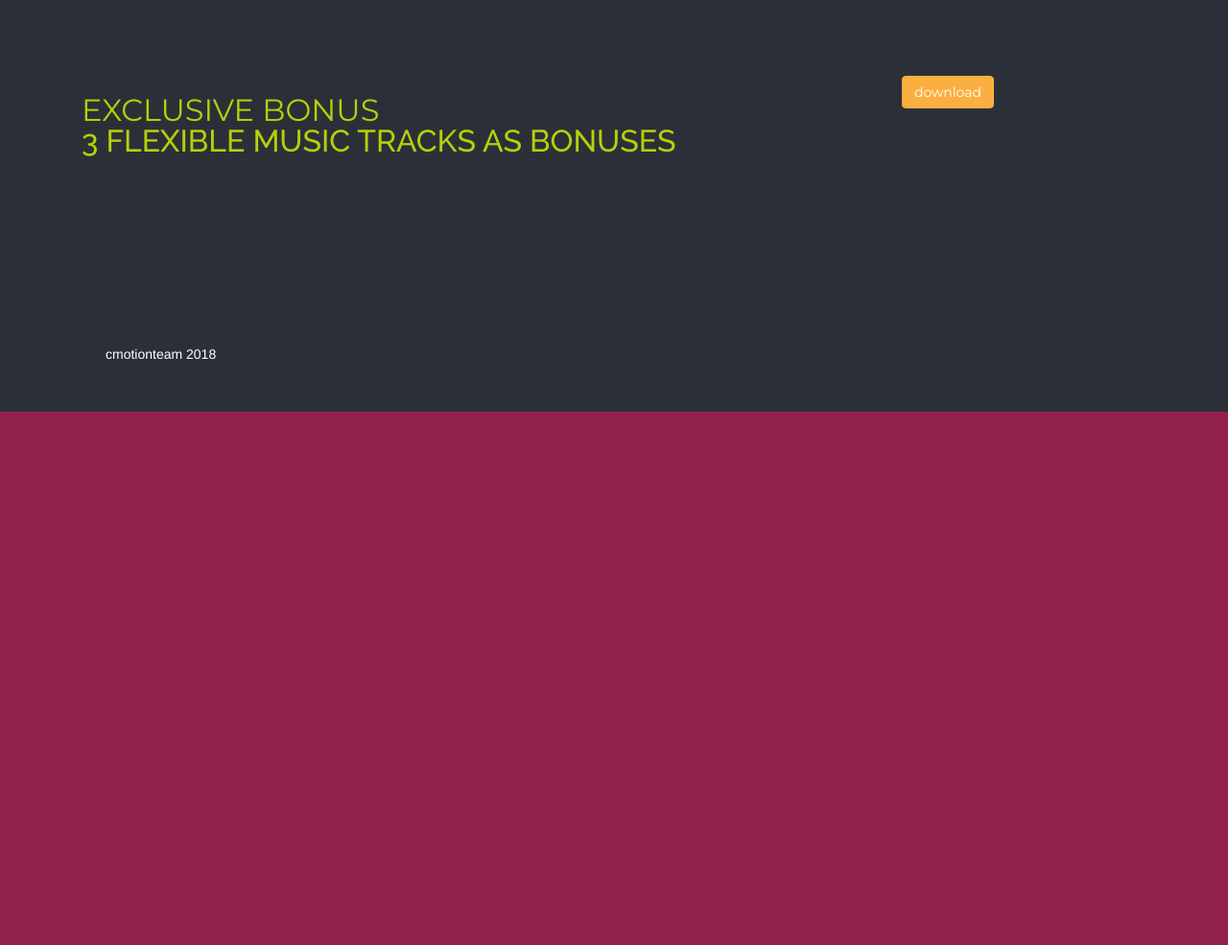
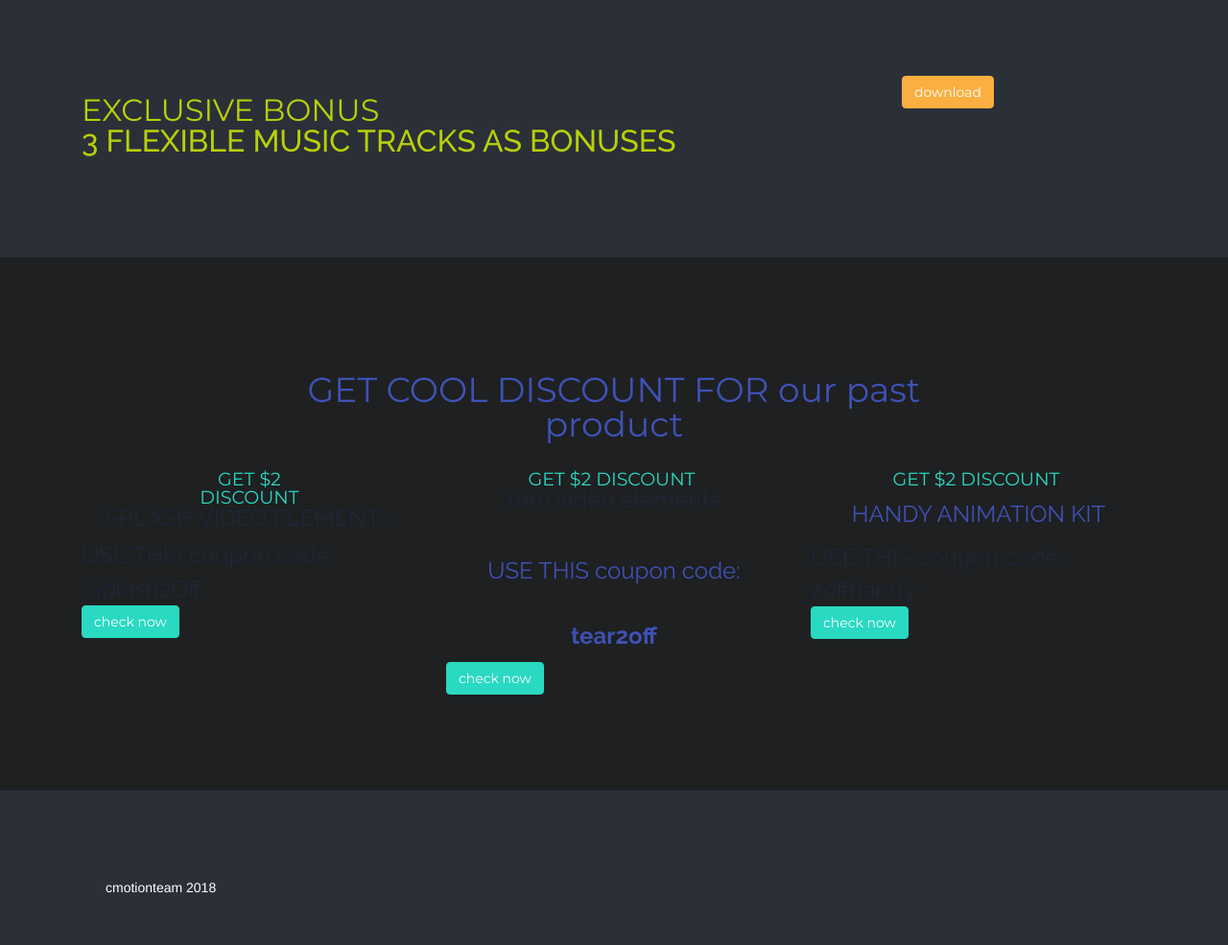
Before and after one commit to elbama12/https---github.com-elbama12-splashvideoassets, a PHP site: page /flowmotionkit/thqfl0w.html in a window 1280 px wide. Shown: the part 3616-4601 px from the top of the page at 96% size. Before the commit the page ends 4045 px from the top, so only its background shows below. Run offline with PHP 8.4, Linux system fonts and the light colour scheme.

Commit message:
Add files via upload

```diff
--- a/flowmotionkit/assets/mobirise/css/mbr-additional.css
+++ b/flowmotionkit/assets/mobirise/css/mbr-additional.css
@@ -1,5 +1,6 @@
+@import url(https://fonts.googleapis.com/css?family=Raleway:400,300,700);
 @import url(https://fonts.googleapis.com/css?family=Montserrat:400,700);
-@import url(https://fonts.googleapis.com/css?family=Raleway:400,300,700);
+
 
 
 .btn.btn-primary {
@@ -268,6 +269,28 @@ p {
 #header11-1p B {
   color: #e91e63;
 }
+#pricing-table1-2h H3 {
+  text-align: center;
+  font-size: 19px;
+  color: #2b3038;
+}
+#pricing-table1-2h P {
+  text-align: center;
+  font-size: 24px;
+}
+#pricing-table1-2h B {
+  font-size: 24px;
+}
+#pricing-table1-2h DIV {
+  color: #3f51b5;
+}
+#pricing-table1-2h SPAN {
+  text-align: center;
+  font-size: 24px;
+  color: #1d2739;
+  font-family: 'Raleway', sans-serif;
+}
+
 #dropdown-menu-1t .hide-buttons [data-button] {
   display: none !important;
 }
@@ -316,6 +339,27 @@ p {
 #msg-box2-2a SPAN {
   color: #b8d00a;
 }
+#pricing-table1-2i H3 {
+  text-align: center;
+  font-size: 19px;
+  color: #2b3038;
+}
+#pricing-table1-2i P {
+  text-align: center;
+  font-size: 24px;
+}
+#pricing-table1-2i B {
+  font-size: 24px;
+}
+#pricing-table1-2i DIV {
+  color: #3f51b5;
+}
+#pricing-table1-2i SPAN {
+  text-align: center;
+  font-size: 24px;
+  color: #1d2739;
+  font-family: 'Raleway', sans-serif;
+}
 #extFooter1-2f .mbr-section-title {
   color: #ffffff;
 }
--- a/flowmotionkit/thqfl0w.html
+++ b/flowmotionkit/thqfl0w.html
@@ -22,7 +22,7 @@
 
 </head>
 <body>
-  <section id="dropdown-menu-1t" data-rv-view="69">
+  <section id="dropdown-menu-1t" data-rv-view="72">
 
     <nav class="navbar navbar-dropdown mbr-title-font transparent navbar-fixed-top bg-color">
 
@@ -48,7 +48,7 @@
 
 </section>
 
-<section class="parallax-content text-center mbr-after-navbar" data-stellar-background-ratio="0.4" id="parallax1-1z" data-rv-view="71" style="background-image: url(assets/images/mbr-1-1620x1080.jpg); padding-top: 200px; padding-bottom: 100px;">
+<section class="parallax-content text-center mbr-after-navbar" data-stellar-background-ratio="0.4" id="parallax1-1z" data-rv-view="74" style="background-image: url(assets/images/mbr-1-1620x1080.jpg); padding-top: 200px; padding-bottom: 100px;">
     <div class="mbr-overlay" style="opacity: 0.4; background-color: rgb(29, 39, 57);"></div>
     <div class="parallax container">
         <h4 class="mbr-title-font">thank you for<br>purchase</h4>
@@ -56,7 +56,7 @@
     </div>
 </section>
 
-<section class="mbr-section--bg-adapted" id="header16-20" data-rv-view="73" style="background-color: rgb(29, 39, 57);">
+<section class="mbr-section--bg-adapted" id="header16-20" data-rv-view="76" style="background-color: rgb(29, 39, 57);">
     <div class="intro intro5" style="padding-top: 150px; padding-bottom: 150px;">
 
         <div class="container">
@@ -73,7 +73,7 @@
     </div>
 </section>
 
-<section class="mbr-section--bg-adapted" id="header16-21" data-rv-view="76" style="background-color: rgb(145, 33, 75);">
+<section class="mbr-section--bg-adapted" id="header16-21" data-rv-view="79" style="background-color: rgb(145, 33, 75);">
     <div class="intro intro5" style="padding-top: 150px; padding-bottom: 150px;">
 
         <div class="container">
@@ -90,7 +90,7 @@
     </div>
 </section>
 
-<section class="mbr-section--bg-adapted" id="header11-22" data-rv-view="79" style="background-color: rgb(29, 39, 57);">
+<section class="mbr-section--bg-adapted" id="header11-22" data-rv-view="82" style="background-color: rgb(29, 39, 57);">
     <div class="intro intro18" style="padding-top: 95px; padding-bottom: 95px;">
 
         <div class="container">
@@ -109,7 +109,7 @@
     </div>
 </section>
 
-<section class="mbr-section--bg-adapted" id="header10-2c" data-rv-view="87" style="background-color: rgb(226, 226, 226);">
+<section class="mbr-section--bg-adapted" id="header10-2c" data-rv-view="90" style="background-color: rgb(226, 226, 226);">
     <div class="intro intro16 intro17" style="padding-top: 110px; padding-bottom: 135px;">
 
         <div class="container">
@@ -131,7 +131,7 @@
     </div>
 </section>
 
-<section class="mbr-section--bg-adapted mbr-section--relative" id="features2-23" data-rv-view="90" style="background-color: rgb(245, 245, 245);">
+<section class="mbr-section--bg-adapted mbr-section--relative" id="features2-23" data-rv-view="93" style="background-color: rgb(245, 245, 245);">
     <div class="team" style="padding-top: 50px; padding-bottom: 0px;">
 
         <div class="container">
@@ -184,7 +184,7 @@
     </div>
 </section>
 
-<section class="mbr-section--bg-adapted mbr-section--relative" id="msg-box2-24" data-rv-view="93" style="background-color: rgb(145, 33, 75);">
+<section class="mbr-section--bg-adapted mbr-section--relative" id="msg-box2-24" data-rv-view="96" style="background-color: rgb(145, 33, 75);">
     <div class="cta-wrap" style="padding-top: 80px; padding-bottom: 65px;">
 
         <div class="container">
@@ -199,7 +199,7 @@
     </div>
 </section>
 
-<section class="mbr-section--bg-adapted mbr-section--relative" id="msg-box2-25" data-rv-view="96" style="background-color: rgb(255, 255, 255);">
+<section class="mbr-section--bg-adapted mbr-section--relative" id="msg-box2-25" data-rv-view="99" style="background-color: rgb(255, 255, 255);">
     <div class="cta-wrap" style="padding-top: 80px; padding-bottom: 65px;">
 
         <div class="container">
@@ -214,7 +214,7 @@
     </div>
 </section>
 
-<section class="mbr-section--bg-adapted mbr-section--relative" id="msg-box2-26" data-rv-view="99" style="background-color: rgb(145, 33, 75);">
+<section class="mbr-section--bg-adapted mbr-section--relative" id="msg-box2-26" data-rv-view="102" style="background-color: rgb(145, 33, 75);">
     <div class="cta-wrap" style="padding-top: 80px; padding-bottom: 65px;">
 
         <div class="container">
@@ -229,7 +229,7 @@
     </div>
 </section>
 
-<section class="mbr-section--bg-adapted mbr-section--relative" id="msg-box2-27" data-rv-view="102" style="background-color: rgb(255, 255, 255);">
+<section class="mbr-section--bg-adapted mbr-section--relative" id="msg-box2-27" data-rv-view="105" style="background-color: rgb(255, 255, 255);">
     <div class="cta-wrap" style="padding-top: 80px; padding-bottom: 65px;">
 
         <div class="container">
@@ -244,7 +244,7 @@
     </div>
 </section>
 
-<section class="mbr-section--bg-adapted mbr-section--relative" id="msg-box2-28" data-rv-view="105" style="background-color: rgb(145, 33, 75);">
+<section class="mbr-section--bg-adapted mbr-section--relative" id="msg-box2-28" data-rv-view="108" style="background-color: rgb(145, 33, 75);">
     <div class="cta-wrap" style="padding-top: 80px; padding-bottom: 65px;">
 
         <div class="container">
@@ -259,7 +259,7 @@
     </div>
 </section>
 
-<section class="mbr-section--bg-adapted mbr-section--relative" id="msg-box2-29" data-rv-view="108" style="background-color: rgb(255, 255, 255);">
+<section class="mbr-section--bg-adapted mbr-section--relative" id="msg-box2-29" data-rv-view="111" style="background-color: rgb(255, 255, 255);">
     <div class="cta-wrap" style="padding-top: 80px; padding-bottom: 65px;">
 
         <div class="container">
@@ -274,7 +274,7 @@
     </div>
 </section>
 
-<section class="mbr-section--bg-adapted mbr-section--relative" id="msg-box2-2a" data-rv-view="111" style="background-color: rgb(43, 48, 56);">
+<section class="mbr-section--bg-adapted mbr-section--relative" id="msg-box2-2a" data-rv-view="114" style="background-color: rgb(43, 48, 56);">
     <div class="cta-wrap" style="padding-top: 80px; padding-bottom: 65px;">
 
         <div class="container">
@@ -289,7 +289,84 @@
     </div>
 </section>
 
-<section class="mbr-section extFooter1" id="extFooter1-2f" data-rv-view="124" style="background-color: rgb(43, 48, 56); padding-top: 80px; padding-bottom: 40px;">
+<section class="mbr-section--bg-adapted mbr-section--relative" id="pricing-table1-2i" data-rv-view="117" style="background-color: rgb(30, 32, 33);">
+    <div class="pricing" id="pricing" style="padding-top: 100px; padding-bottom: 100px;">
+
+        <div class="container">
+            <div class="section-head-lite text-center col-md-8 col-md-offset-2 space80">
+                <h1 class="mbr-title-font">GET COOL DISCOUNT FOR our past product</h1>
+                <p></p>
+            </div>
+            <div class="row pricing1">
+                <div class="col-md-12">
+
+                    <!-- Pricing Plan - 1 -->
+                    <div class="col-sm-4 price-styles" style="display: block;">
+                        <div class="pricing__item" data-hover="">
+                            <h3 class="pricing__title mbr-title-font mbr-primary-color">GET $2 <br>DISCOUNT<br><span style="font-weight: normal;">SPLASH VIDEO ELEMENTs</span>&nbsp;</h3>
+                            <p class="pricing__sentence"></p>
+                            <div class="pricing__price mbr-title-font">
+                                <span class="pricing__currency"></span>
+                                <span></span>
+                                <span class="pricing__period"><span style="font-weight: normal;">USE THIS coupon code:</span> <br>&nbsp;Splash2Off<br></span>
+                            </div>
+                            <div><div><font color="#666666" face="Raleway, sans-serif"><span style="font-size: 14.25px;"></span></font></div></div>
+                            <div><a href="http://cmotionteam.com" class="btn mbr-title-font btn-primary" target="_blank">check now</a></div>
+                        </div>
+                    </div>
+
+                    <!-- Pricing Plan - 2 -->
+                    <div class="col-sm-4 price-styles" data-hover="Most popular" style="display: block;">
+                        <div class="pricing__item pricing__item__popular">
+
+                            <h3 class="pricing__title mbr-title-font mbr-primary-color">GET $2 DISCOUNT&nbsp;<br><span style="font-weight: normal;">torn video elements</span></h3>
+                            <p class="pricing__sentence"><br>USE THIS coupon code: <br><strong><br></strong><strong>tear2off</strong><br></p>
+                            <div class="pricing__price mbr-title-font">
+                                <span class="pricing__currency"></span>
+                                <span></span>
+                                <span class="pricing__period"></span>
+                            </div>
+                            <div><div><font color="#666666" face="Raleway, sans-serif"><span style="font-size: 14.25px;"></span></font></div></div>
+                            <div><a href="http://cmotionteam.com/tornvideoelements" class="btn mbr-title-font btn-primary" target="_blank">check now</a></div>
+                        </div>
+                    </div>
+
+                    <!-- Pricing Plan - 3 -->
+                    <div class="col-sm-4 price-styles" style="display: block;">
+                        <div class="pricing__item">
+                            <h3 class="pricing__title mbr-title-font mbr-primary-color">GET $2 DISCOUNT&nbsp;<br></h3>
+                            <p class="pricing__sentence">HANDY ANIMATION KIT</p>
+                            <div class="pricing__price mbr-title-font">
+                                <span class="pricing__currency"></span>
+                                <span></span>
+                                <span class="pricing__period"><span style="font-weight: normal;">USE THIS coupon code:</span><span style="font-weight: normal;"><br></span>2offhandy<br></span>
+                            </div>
+                            <div><div></div></div>
+                            <div><a href="http://cmotionteam.com/handyanimationkit" class="btn mbr-title-font btn-primary" target="_blank">check now</a></div>
+                        </div>
+                    </div>
+
+                     <!-- Pricing Plan - 4 -->
+                    <div class="col-sm-4 price-styles" style="display: none"><div class="popular mbr-title-font"></div>
+                        <div class="pricing__item">
+                            <h3 class="pricing__title mbr-title-font mbr-primary-color">SUPER</h3>
+                            <p class="pricing__sentence">Perfect for small less than 10 team</p>
+                            <div class="pricing__price mbr-title-font">
+                                <span class="pricing__currency">$</span>
+                                <span>199</span>
+                                <span class="pricing__period">/ month</span>
+                            </div>
+                            <div><ul class="pricing__feature-list mbr-text-font"><li class="pricing__feature">9 GB of space</li><li class="pricing__feature">Support at $25/hour</li><li class="pricing__feature">Small social media</li></ul></div>
+                            <div><a href="https://mobirise.com" class="btn mbr-title-font btn-primary">CHOOSE PLAN</a></div>
+                        </div>
+                    </div>
+                </div>
+            </div>
+        </div>
+    </div>
+</section>
+
+<section class="mbr-section extFooter1" id="extFooter1-2f" data-rv-view="120" style="background-color: rgb(43, 48, 56); padding-top: 80px; padding-bottom: 40px;">
 
 
 
```
Also changed, not shown: flowmotionkit/index.html (+80 -4 lines).
